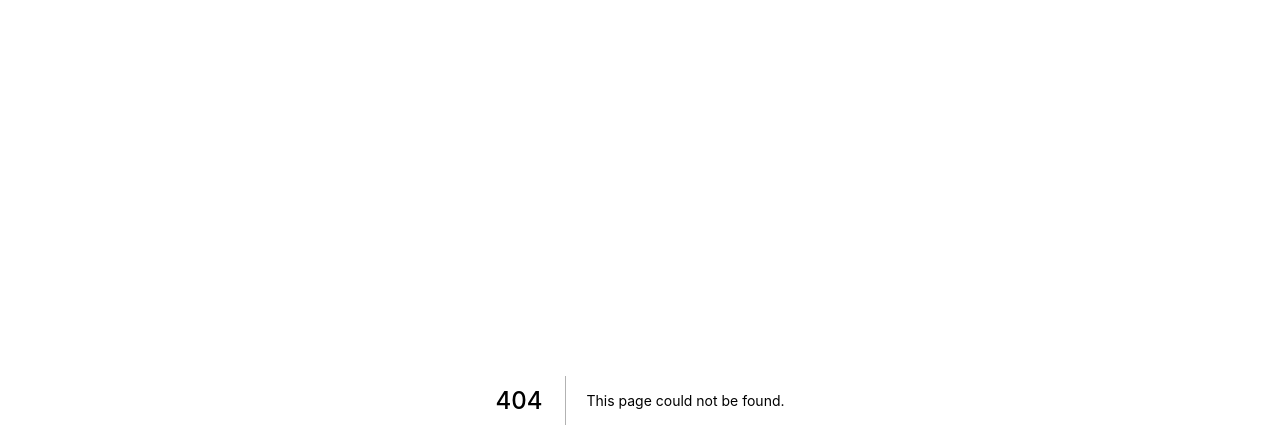
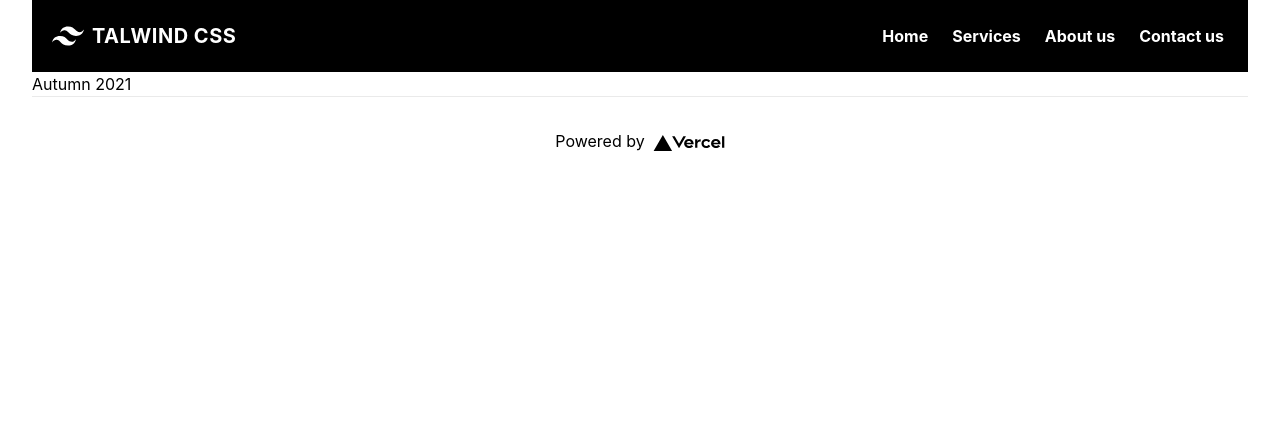
Before and after one commit to Zjjc123/honors-portfolio, a Next.js app: page /first/autumn in a window 1280 px wide. Before the commit this address had no page. Shown: the top 448 px of the page. Built offline with nearby package versions, Linux system fonts and the light colour scheme.

Commit message:
Navbar and Layout

```diff
--- /dev/null
+++ b/components/Layout.tsx
@@ -0,0 +1,34 @@
+import type { NextPage } from "next";
+import Head from "next/head";
+import Image from "next/image";
+import React from "react";
+import styles from "../styles/Home.module.css";
+import { Navbar } from "./Navbar";
+
+const Layout: NextPage = (props) => {
+  return (
+    <div className={styles.container}>
+      <Head>
+        <title>Jason Zhang Honors Portfolio</title>
+        <meta name="description" content="Honors Portfolio Website" />
+        <link rel="icon" href="/favicon.ico" />
+      </Head>
+      <Navbar />
+      {props.children}
+      <footer className={styles.footer}>
+        <a
+          href="https://vercel.com?utm_source=create-next-app&utm_medium=default-template&utm_campaign=create-next-app"
+          target="_blank"
+          rel="noopener noreferrer"
+        >
+          Powered by{" "}
+          <span className={styles.logo}>
+            <Image src="/vercel.svg" alt="Vercel Logo" width={72} height={16} />
+          </span>
+        </a>
+      </footer>
+    </div>
+  );
+};
+
+export default Layout;
--- /dev/null
+++ b/components/Navbar.tsx
@@ -0,0 +1,77 @@
+import Link from "next/link";
+import { useState } from "react";
+
+export const Navbar = () => {
+  const [active, setActive] = useState(false);
+
+  const handleClick = () => {
+    setActive(!active);
+  };
+
+  return (
+    <nav className="flex items-center flex-wrap bg-black p-3">
+      <Link href="/">
+        <a className="inline-flex items-center p-2 mr-4 ">
+          <svg
+            viewBox="0 0 24 24"
+            xmlns="http://www.w3.org/2000/svg"
+            className="fill-current text-white h-8 w-8 mr-2"
+          >
+            <path d="M12.001 4.8c-3.2 0-5.2 1.6-6 4.8 1.2-1.6 2.6-2.2 4.2-1.8.913.228 1.565.89 2.288 1.624C13.666 10.618 15.027 12 18.001 12c3.2 0 5.2-1.6 6-4.8-1.2 1.6-2.6 2.2-4.2 1.8-.913-.228-1.565-.89-2.288-1.624C16.337 6.182 14.976 4.8 12.001 4.8zm-6 7.2c-3.2 0-5.2 1.6-6 4.8 1.2-1.6 2.6-2.2 4.2-1.8.913.228 1.565.89 2.288 1.624 1.177 1.194 2.538 2.576 5.512 2.576 3.2 0 5.2-1.6 6-4.8-1.2 1.6-2.6 2.2-4.2 1.8-.913-.228-1.565-.89-2.288-1.624C10.337 13.382 8.976 12 6.001 12z" />
+          </svg>
+          <span className="text-xl text-white font-bold uppercase tracking-wide">
+            Talwind CSS
+          </span>
+        </a>
+      </Link>
+      <button
+        className=" inline-flex p-3 hover:bg-green-600 rounded lg:hidden text-white ml-auto hover:text-white outline-none"
+        onClick={handleClick}
+      >
+        <svg
+          className="w-6 h-6"
+          fill="none"
+          stroke="currentColor"
+          viewBox="0 0 24 24"
+          xmlns="http://www.w3.org/2000/svg"
+        >
+          <path
+            strokeLinecap="round"
+            strokeLinejoin="round"
+            strokeWidth={2}
+            d="M4 6h16M4 12h16M4 18h16"
+          />
+        </svg>
+      </button>
+      {/*Note that in this div we will use a ternary operator to decide whether or not to display the content of the div  */}
+      <div
+        className={`${
+          active ? "" : "hidden"
+        }   w-full lg:inline-flex lg:flex-grow lg:w-auto`}
+      >
+        <div className="lg:inline-flex lg:flex-row lg:ml-auto lg:w-auto w-full lg:items-center items-start  flex flex-col lg:h-auto">
+          <Link href="/">
+            <a className="lg:inline-flex lg:w-auto w-full px-3 py-2 rounded text-white font-bold items-center justify-center hover:bg-green-600 hover:text-white ">
+              Home
+            </a>
+          </Link>
+          <Link href="/">
+            <a className="lg:inline-flex lg:w-auto w-full px-3 py-2 rounded text-white font-bold items-center justify-center hover:bg-green-600 hover:text-white">
+              Services
+            </a>
+          </Link>
+          <Link href="/">
+            <a className="lg:inline-flex lg:w-auto w-full px-3 py-2 rounded text-white font-bold items-center justify-center hover:bg-green-600 hover:text-white">
+              About us
+            </a>
+          </Link>
+          <Link href="/">
+            <a className="lg:inline-flex lg:w-auto w-full px-3 py-2 rounded text-white font-bold items-center justify-center hover:bg-green-600 hover:text-white">
+              Contact us
+            </a>
+          </Link>
+        </div>
+      </div>
+    </nav>
+  );
+};
--- a/pages/_app.tsx
+++ b/pages/_app.tsx
@@ -1,8 +1,13 @@
-import '../styles/globals.css'
-import type { AppProps } from 'next/app'
+import "../styles/globals.css";
+import type { AppProps } from "next/app";
+import Layout from "../components/Layout";
 
 function MyApp({ Component, pageProps }: AppProps) {
-  return <Component {...pageProps} />
+  return (
+    <Layout>
+      <Component {...pageProps} />
+    </Layout>
+  );
 }
 
-export default MyApp
+export default MyApp;
--- a/pages/api/hello.ts
+++ /dev/null
@@ -1,13 +0,0 @@
-// Next.js API route support: https://nextjs.org/docs/api-routes/introduction
-import type { NextApiRequest, NextApiResponse } from 'next'
-
-type Data = {
-  name: string
-}
-
-export default function handler(
-  req: NextApiRequest,
-  res: NextApiResponse<Data>
-) {
-  res.status(200).json({ name: 'John Doe' })
-}
--- /dev/null
+++ b/pages/first/autumn.tsx
@@ -0,0 +1,7 @@
+import { NextPage } from "next";
+
+const Autumn: NextPage = () => {
+  return <h1>Autumn 2021</h1>;
+};
+
+export default Autumn;
--- a/pages/index.tsx
+++ b/pages/index.tsx
@@ -1,24 +1,17 @@
-import type { NextPage } from 'next'
-import Head from 'next/head'
-import Image from 'next/image'
-import styles from '../styles/Home.module.css'
+import { NextPage } from "next";
+import styles from "../styles/Home.module.css";
 
 const Home: NextPage = () => {
   return (
-    <div className={styles.container}>
-      <Head>
-        <title>Create Next App</title>
-        <meta name="description" content="Generated by create next app" />
-        <link rel="icon" href="/favicon.ico" />
-      </Head>
-
     <main className={styles.main}>
       <h1 className={styles.title}>
-          Welcome to <a href="https://nextjs.org">Next.js!</a>
+        <h1 className="title">
+          Jason Zhang <a className=""> Honors Portfolio</a>
+        </h1>
       </h1>
 
       <p className={styles.description}>
-          Get started by editing{' '}
+        Get started by editing{" "}
         <code className={styles.code}>pages/index.tsx</code>
       </p>
 
@@ -46,27 +39,11 @@
           className={styles.card}
         >
           <h2>Deploy &rarr;</h2>
-            <p>
-              Instantly deploy your Next.js site to a public URL with Vercel.
-            </p>
+          <p>Instantly deploy your Next.js site to a public URL with Vercel.</p>
         </a>
       </div>
     </main>
+  );
+};
 
-      <footer className={styles.footer}>
-        <a
-          href="https://vercel.com?utm_source=create-next-app&utm_medium=default-template&utm_campaign=create-next-app"
-          target="_blank"
-          rel="noopener noreferrer"
-        >
-          Powered by{' '}
-          <span className={styles.logo}>
-            <Image src="/vercel.svg" alt="Vercel Logo" width={72} height={16} />
-          </span>
-        </a>
-      </footer>
-    </div>
-  )
-}
-
-export default Home
+export default Home;
```
Lines whose indentation alone changed are shown as unchanged.
